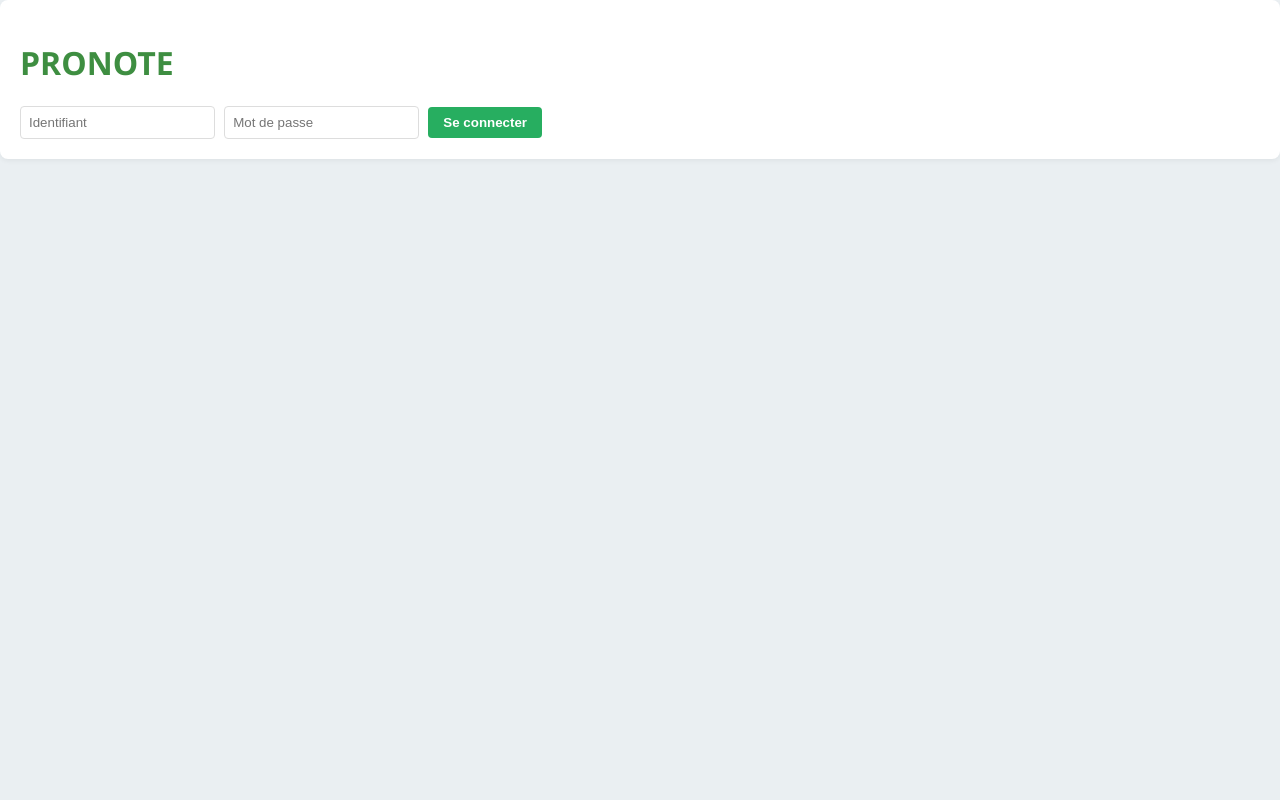
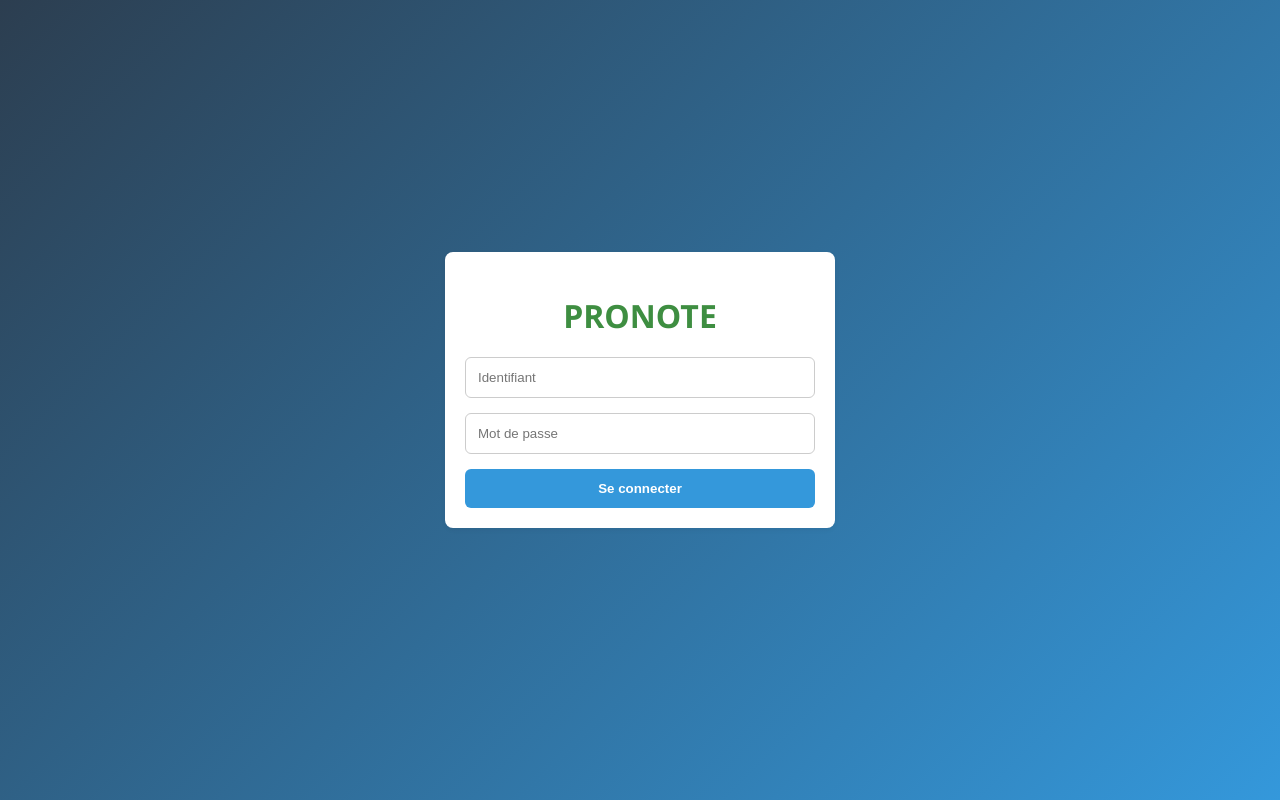
Before and after one commit to antoninche/noob-note, a Flask app: template templates/login.html in a window 1280 px wide. Run offline with Flask 3, Linux system fonts and the light colour scheme; the template is opened without the code that fills it, so the values that code supplies are empty.

Commit message:
Revamp login.html structure and styling
Updated the login page layout and styles for better user experience.

```diff
--- a/templates/login.html
+++ b/templates/login.html
@@ -4,15 +4,21 @@
     <link rel="stylesheet" href="{{ url_for('static', filename='css/style.css') }}">
     <title>Connexion - Pronote</title>
 </head>
-<body>
-    <div class="card login-box">
-        <h1 style="color: #3e8e41;">PRONOTE</h1>
-        <form method="POST">
+<body class="login-body">
+    <div class="card login-card">
+        <h1 style="color: #3e8e41; margin-bottom: 20px;">PRONOTE</h1>
+
+        <form method="POST" class="login-form">
             <input type="text" name="user_id" placeholder="Identifiant" required>
             <input type="password" name="mdp" placeholder="Mot de passe" required>
-            <button type="submit">Se connecter</button>
+            <button type="submit" class="btn-login">Se connecter</button>
         </form>
-        {% with m = get_flashed_messages() %}{% if m %}<p style="color:red">{{m[0]}}</p>{% endif %}{% endwith %}
+
+        {% with m = get_flashed_messages() %}
+            {% if m %}
+                <p style="color:red; margin-top: 15px;">{{m[0]}}</p>
+            {% endif %}
+        {% endwith %}
     </div>
 </body>
 </html>
```
